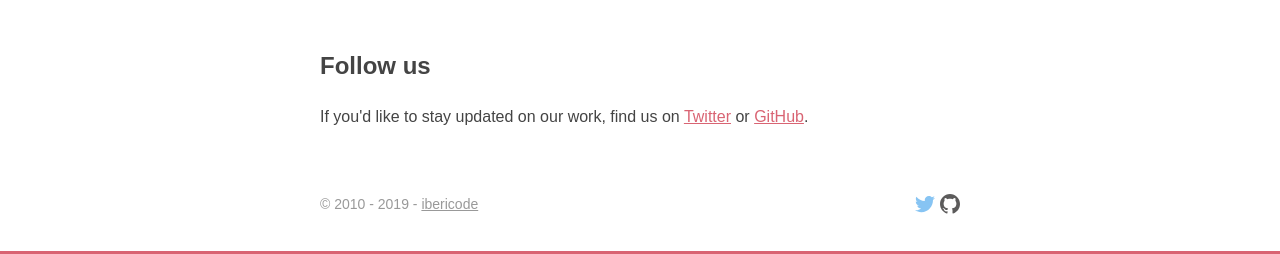
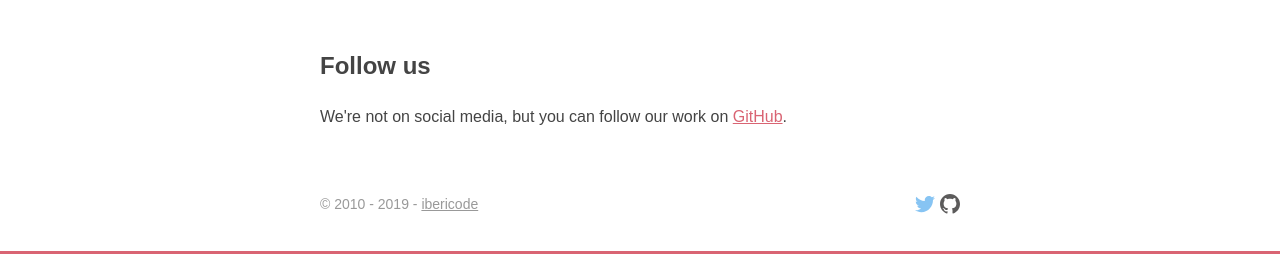
Before and after one commit to ibericode/www.ibericode.com, a Jekyll site: the page built from index.html, in a window 1280 px wide. Shown: the part 1632-1886 px from the top of the page. Built offline with Jekyll 4.4.1, drawn with Linux system fonts in a browser that asks for light colours; comment, search, counter and statistics services are not loaded.

Commit message:
get rid of twitter link

```diff
--- a/index.html
+++ b/index.html
@@ -57,6 +57,6 @@ title: Home
 
   <section id="social-media">
     <h2>Follow us</h2>
-    <p>If you'd like to stay updated on our work, find us on <a href="https://twitter.com/ibericode" rel="external nofollow">Twitter</a> or <a href="https://github.com/ibericode" rel="external nofollow">GitHub</a>.</p>
+    <p>We're not on social media, but you can follow our work on <a href="https://github.com/ibericode" rel="external nofollow">GitHub</a>.</p>
   </section>
 </div>
```
Also changed, not shown: Gemfile.lock.
